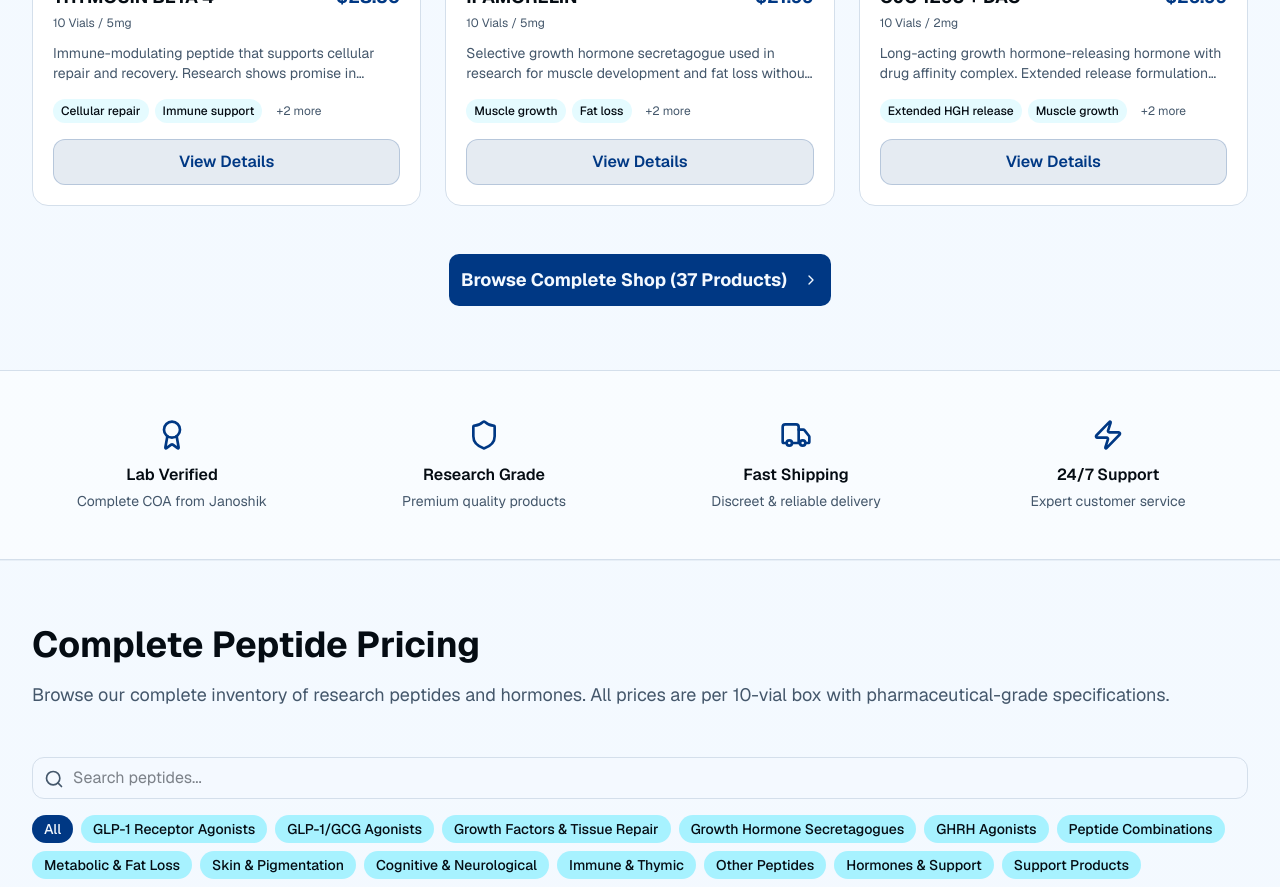
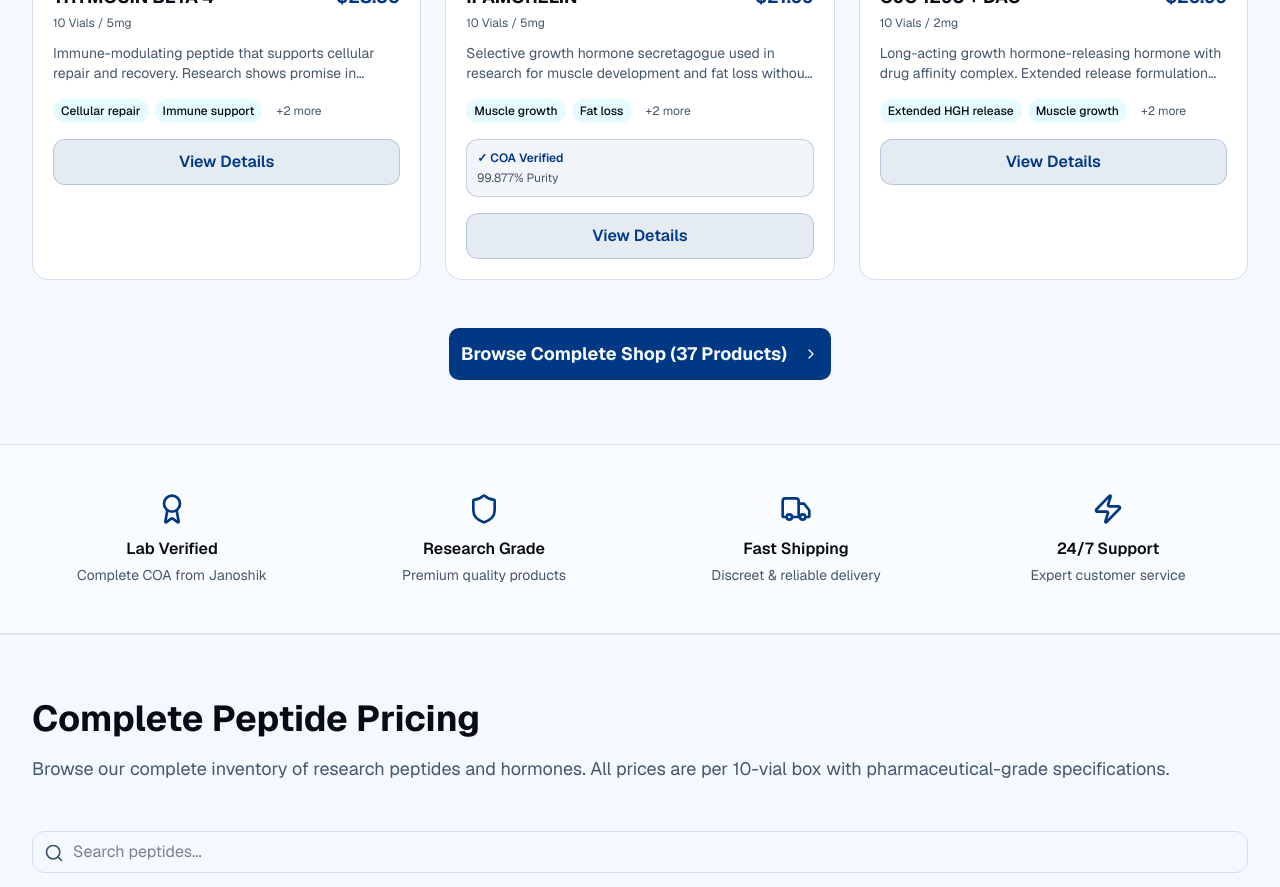
Before and after one commit to IbrahimBAko/Peptide-Website, a Next.js app: page / in a window 1280 px wide. Shown: the part 2220-3107 px from the top of the page. Built offline with nearby package versions, Linux system fonts and the light colour scheme.

Commit message:
feat: add test reports to peptide products
Update all peptide products with corresponding test report links.

```diff
--- a/app/page.tsx
+++ b/app/page.tsx
@@ -79,7 +79,15 @@ const peptideProducts = [
     testResults: [
       { test: 'Sterility & Endotoxins', passed: true },
       { test: 'Net Content & Purity', passed: true }
-    ]
+    ],
+    coaData: {
+      sampleName: 'Ipam',
+      taskNumber: '#87531',
+      purity: '99.877%',
+      content: '5.07 mg',
+      verified: 'IQB6QUWXDUG3',
+      document: 'https://hebbkx1anhila5yf.public.blob.vercel-storage.com/Test-Report-87531-hvm9e0KOFUKUzw7jzsq3iIP4HzTX5g.png'
+    }
   },
   {
     id: 6,
@@ -114,7 +122,7 @@ const peptideProducts = [
       purity: '99.476%',
       content: '4.63 mg',
       verified: 'GMGY7HF4SU5L',
-      document: '/coa/test-report-87511.jpg'
+      document: 'https://hebbkx1anhila5yf.public.blob.vercel-storage.com/Test-Report-87511-cyFreCH1MPHoSOMv2TkgWoZ6p0lv12.png'
     }
   },
   {
@@ -136,7 +144,7 @@ const peptideProducts = [
       purity: '99.283%',
       content: '4.79 mg',
       verified: '52E6RTSBMHZ1',
-      document: '/coa/test-report-87509.jpg'
+      document: 'https://hebbkx1anhila5yf.public.blob.vercel-storage.com/Test-Report-87509-UEXpRHyv1UxGFRZmvEsUD5QfZ41jnP.png'
     }
   },
   {
@@ -311,7 +319,7 @@ const peptideProducts = [
       purity: '99.022%',
       content: '4.85 mg',
       verified: '6F6EQ55X99YB',
-      document: '/coa/test-report-87529.jpg'
+      document: 'https://hebbkx1anhila5yf.public.blob.vercel-storage.com/Test-Report-87529-OeREo4YIQOLdxqs0EECalaJ3v2Oejs.png'
     }
   },
   {
@@ -355,7 +363,7 @@ const peptideProducts = [
       purity: '99.892%',
       content: '9.25 mg',
       verified: 'R5DWA1AC47JI',
-      document: '/coa/test-report-87513.jpg'
+      document: 'https://hebbkx1anhila5yf.public.blob.vercel-storage.com/Test-Report-87513-QVqGA9c1hkJbKiv40lNRBXcmooA6Ho.png'
     }
   },
   {
@@ -442,7 +450,7 @@ const peptideProducts = [
       purity: '99.811%',
       content: '11.74 mg',
       verified: 'YV9166WG4FD9',
-      document: '/coa/ss31-87527.jpg'
+      document: 'https://hebbkx1anhila5yf.public.blob.vercel-storage.com/Test-Report-87527-DG4qhmvTCKGYW4jKC4qtxtiCaZlibX.png'
     }
   },
   {
@@ -464,7 +472,7 @@ const peptideProducts = [
       purity: '99.116%',
       content: '5.06 mg',
       verified: '7UNH16KJT6QX',
-      document: '/coa/test-report-87533.jpg'
+      document: 'https://hebbkx1anhila5yf.public.blob.vercel-storage.com/Test-Report-87533-EPLErbADNxW7SIQQ9WkrrkvzO1UVjh.png'
     }
   },
   {
@@ -549,7 +557,7 @@ const peptideProducts = [
       purity: '99.880%',
       content: '10.45 mg',
       verified: 'V9N1C42DUBAE',
-      document: '/coa/test-report-87510.jpg'
+      document: 'https://hebbkx1anhila5yf.public.blob.vercel-storage.com/Test-Report-87510-qVgzeN9WvmrNc2HT6OdvIzTqTmaOlQ.png'
     }
   },
   {
@@ -571,7 +579,7 @@ const peptideProducts = [
       purity: '99.826%',
       content: '10.46 mg',
       verified: '9HHCL1IGEVNM',
-      document: '/coa/mazdutide-87512.jpg'
+      document: 'https://hebbkx1anhila5yf.public.blob.vercel-storage.com/Test-Report-87512-FP2umE5eYjpJxvS87bPKFUpxVCXsOy.png'
     }
   },
   {
@@ -593,7 +601,7 @@ const peptideProducts = [
       purity: '99.817%',
       content: '10.45 mg',
       verified: 'CWHVKLPI9VPA',
-      document: '/coa/test-report-87500.jpg'
+      document: 'https://hebbkx1anhila5yf.public.blob.vercel-storage.com/Test-Report-87500-JCIbU0LzCX51FvIJY0O1ve1PjXjhsv.png'
     }
   },
   {
```
